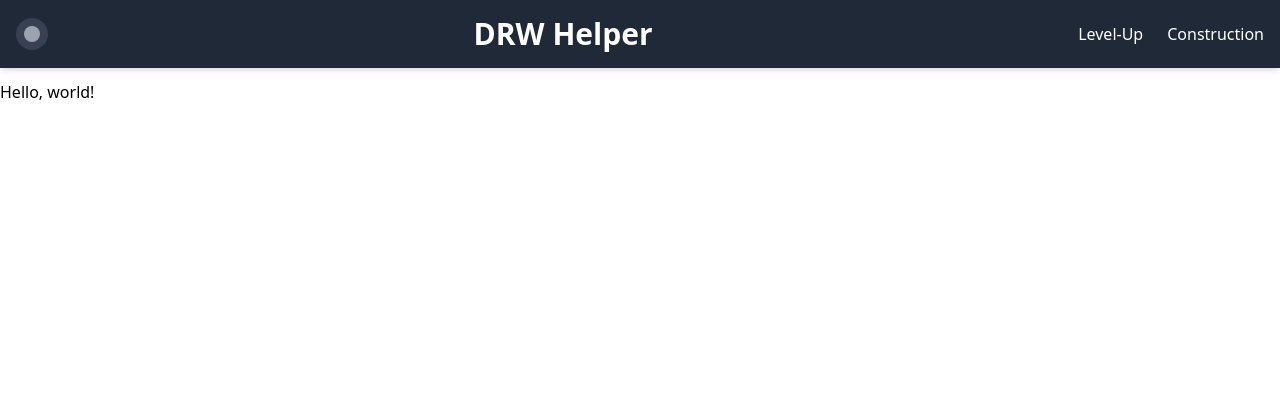
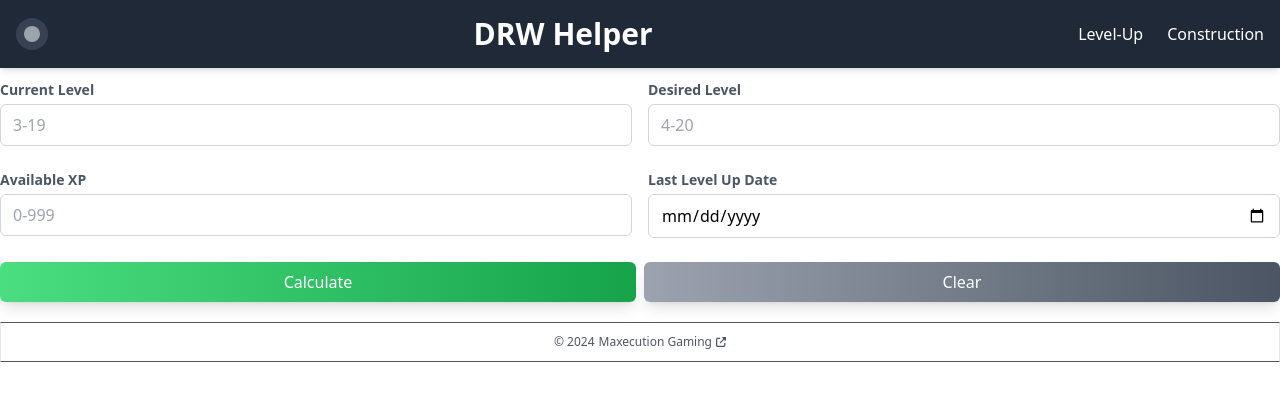
Before and after one commit to maxecution/DRW-helper, a React (Vite) app: page /level-up-calc in a window 1280 px wide. Shown: the top 400 px of the page. Built offline with nearby package versions, Linux system fonts and the light colour scheme.

Commit message:
First draft transferring Level Up Calc into project

```diff
--- a/src/App.jsx
+++ b/src/App.jsx
@@ -1,7 +1,9 @@
 import { BrowserRouter as Router, Route, Routes as Switch } from "react-router-dom";
 import ConstructionPage from "./pages/constructionPage/ConstructionPage.jsx";
 import HelloWorld from "./pages/homePage/HelloWorld.jsx";
+import LevelUpForm from "./pages/levelUpCalc/LevelUpForm.jsx";
 import Navbar from "./pages/navBar/NavBar.jsx";
+import Footer from "./pages/footer/Footer.jsx";
 
 function App() {
   return (
@@ -11,9 +13,10 @@ function App() {
         <Switch>
           <Route path='/' element={<HelloWorld />} />
           <Route path='/construction-planner' element={<ConstructionPage />} />
-          <Route path='/level-up-calc' element={<HelloWorld />} />
+          <Route path='/level-up-calc' element={<LevelUpForm />} />
         </Switch>
       </div>
+      <Footer />
     </Router>
   );
 }
--- a/src/pages/constructionPage/ConstructionPage.jsx
+++ b/src/pages/constructionPage/ConstructionPage.jsx
@@ -54,7 +54,7 @@ function ConstructionPage() {
   };
 
   return (
-    <div className='flex flex-col min-h-screen bg-gray-900 text-white w-full max-w-full'>
+    <div className='flex flex-col min-h-min bg-gray-900 text-white w-full max-w-full'>
       {/* Main Header */}
       <header className='text-center py-6 bg-gray-800 shadow-lg'>
         <h1 className='text-2xl font-bold text-yellow-400 sm:text-3xl md:text-4xl'>
--- /dev/null
+++ b/src/pages/footer/Footer.jsx
@@ -0,0 +1,24 @@
+function Footer() {
+  return (
+    <footer className='h-10 text-center text-gray-600 text-sm flex items-center justify-center border border-y-gray-600'>
+      <p className='text-xs inline-flex'>
+        &copy; 2024
+        <a
+          className='hover:underline flex items-center ml-1'
+          rel='noopener noreferrer'
+          target='_blank'
+          href='https://github.com/maxecution/'>
+          Maxecution Gaming
+          <svg
+            className='w-[10px] h-[10px] fill-gray-600 ml-1'
+            viewBox='0 0 512 512'
+            xmlns='http://www.w3.org/2000/svg'>
+            <path d='M352 0c-12.9 0-24.6 7.8-29.6 19.8s-2.2 25.7 6.9 34.9L370.7 96 201.4 265.4c-12.5 12.5-12.5 32.8 0 45.3s32.8 12.5 45.3 0L416 141.3l41.4 41.4c9.2 9.2 22.9 11.9 34.9 6.9s19.8-16.6 19.8-29.6V32c0-17.7-14.3-32-32-32H352zM80 32C35.8 32 0 67.8 0 112V432c0 44.2 35.8 80 80 80H400c44.2 0 80-35.8 80-80V320c0-17.7-14.3-32-32-32s-32 14.3-32 32V432c0 8.8-7.2 16-16 16H80c-8.8 0-16-7.2-16-16V112c0-8.8 7.2-16 16-16H192c17.7 0 32-14.3 32-32s-14.3-32-32-32H80z'></path>
+          </svg>
+        </a>
+      </p>
+    </footer>
+  );
+}
+
+export default Footer;
--- /dev/null
+++ b/src/pages/levelUpCalc/LevelUpForm.jsx
@@ -0,0 +1,204 @@
+import { useState } from "react";
+import { calculateLevelUpDates } from "../../utils/LevelUpUtils.js";
+
+function LevelUpForm() {
+  const [currentLevel, setCurrentLevel] = useState("");
+  const [desiredLevel, setDesiredLevel] = useState("");
+  const [availableXp, setAvailableXp] = useState("");
+  const [lastLeveledDate, setLastLeveledDate] = useState("");
+  const [resultMessage, setResultMessage] = useState("");
+  const [errors, setErrors] = useState({
+    currentLevel: "",
+    desiredLevel: "",
+    availableXp: "",
+    lastLeveledDate: "",
+  });
+
+  const today = new Date();
+
+  // Form validation
+  const validateForm = () => {
+    let isValid = true;
+    const errorMessages = {
+      currentLevel: "",
+      desiredLevel: "",
+      availableXp: "",
+      lastLeveledDate: "",
+    };
+
+    if (isNaN(currentLevel) || currentLevel < 3 || currentLevel > 19) {
+      errorMessages.currentLevel = "Please enter a valid current level.";
+      isValid = false;
+    }
+    if (isNaN(desiredLevel) || desiredLevel <= currentLevel || desiredLevel > 20) {
+      errorMessages.desiredLevel = "Please enter a valid desired level.";
+      isValid = false;
+    }
+    if (availableXp < 0 || availableXp > 999) {
+      errorMessages.availableXp = "Please enter a valid XP amount.";
+      isValid = false;
+    }
+    if (lastLeveledDate && new Date(lastLeveledDate) > today) {
+      errorMessages.lastLeveledDate = "Date must be in the past.";
+      isValid = false;
+    }
+
+    setErrors(errorMessages);
+    return isValid;
+  };
+
+  const handleSubmit = () => {
+    if (validateForm()) {
+      const baseXp = parseInt(availableXp, 10) || 0;
+      const levelUpDates = calculateLevelUpDates(
+        currentLevel,
+        desiredLevel,
+        baseXp,
+        lastLeveledDate
+      );
+      const finalDate = levelUpDates[levelUpDates.length - 1].date;
+
+      let message = `<p class="mb-2">You can reach level <b>${desiredLevel}</b> by <b>${finalDate.toDateString()}</b></p>`;
+      message += `<ul class="list-disc">`;
+
+      levelUpDates.forEach(({ level, date }) => {
+        message += `<li class="mb-1 ml-6">Level <b>${level}</b> on <b>${date.toDateString()}</b></li>`;
+      });
+
+      message += `</ul>`;
+
+      setResultMessage(message);
+    }
+  };
+
+  const handleClear = () => {
+    setCurrentLevel("");
+    setDesiredLevel("");
+    setAvailableXp("");
+    setLastLeveledDate("");
+    setResultMessage("");
+    setErrors({
+      currentLevel: "",
+      desiredLevel: "",
+      availableXp: "",
+      lastLeveledDate: "",
+    });
+  };
+
+  return (
+    <div className='mb-5'>
+      <form className='space-y-6'>
+        <div className='grid grid-cols-2 gap-4'>
+          <div>
+            <label
+              htmlFor='current-level'
+              className='block text-sm font-semibold text-gray-600 mb-1'>
+              Current Level
+            </label>
+            <input
+              type='number'
+              id='current-level'
+              name='current-level'
+              value={currentLevel}
+              onChange={(e) => setCurrentLevel(Number(e.target.value))}
+              min='3'
+              max='19'
+              placeholder='3-19'
+              className='w-full px-3 py-2 border border-gray-300 rounded-md'
+            />
+            {errors.currentLevel && (
+              <span className='text-red-500 text-xs mt-1'>{errors.currentLevel}</span>
+            )}
+          </div>
+          <div>
+            <label
+              htmlFor='desired-level'
+              className='block text-sm font-semibold text-gray-600 mb-1'>
+              Desired Level
+            </label>
+            <input
+              type='number'
+              id='desired-level'
+              name='desired-level'
+              value={desiredLevel}
+              onChange={(e) => setDesiredLevel(Number(e.target.value))}
+              min='4'
+              max='20'
+              placeholder='4-20'
+              className='w-full px-3 py-2 border border-gray-300 rounded-md'
+            />
+            {errors.desiredLevel && (
+              <span className='text-red-500 text-xs mt-1'>{errors.desiredLevel}</span>
+            )}
+          </div>
+        </div>
+
+        <div className='grid grid-cols-2 gap-4'>
+          <div>
+            <label
+              htmlFor='available-xp'
+              className='block text-sm font-semibold text-gray-600 mb-1'>
+              Available XP
+            </label>
+            <input
+              type='number'
+              id='available-xp'
+              name='available-xp'
+              value={availableXp}
+              onChange={(e) => setAvailableXp(Number(e.target.value))}
+              min='0'
+              max='999'
+              placeholder='0-999'
+              className='w-full px-3 py-2 border border-gray-300 rounded-md'
+            />
+            {errors.availableXp && (
+              <span className='text-red-500 text-xs mt-1'>{errors.availableXp}</span>
+            )}
+          </div>
+          <div>
+            <label
+              htmlFor='last-leveled-date'
+              className='block text-sm font-semibold text-gray-600 mb-1'>
+              Last Level Up Date
+            </label>
+            <input
+              type='date'
+              id='last-leveled-date'
+              name='last-leveled-date'
+              value={lastLeveledDate}
+              onChange={(e) => setLastLeveledDate(e.target.value)}
+              className='w-full px-3 py-2 border border-gray-300 rounded-md'
+            />
+            {errors.lastLeveledDate && (
+              <span className='text-red-500 text-xs mt-1'>{errors.lastLeveledDate}</span>
+            )}
+          </div>
+        </div>
+
+        <div className='flex space-x-2'>
+          <button
+            type='button'
+            onClick={handleSubmit}
+            className='w-full py-2 font-medium text-white bg-gradient-to-r from-green-400 to-green-600 rounded-md shadow-lg'>
+            Calculate
+          </button>
+          <button
+            type='button'
+            onClick={handleClear}
+            className='w-full py-2 font-medium text-white bg-gradient-to-r from-gray-400 to-gray-600 rounded-md shadow-lg'>
+            Clear
+          </button>
+        </div>
+      </form>
+
+      {resultMessage && (
+        <div
+          className='mt-6 p-4 bg-green-100 border border-green-300 rounded-md text-sm text-gray-700'
+          dangerouslySetInnerHTML={{ __html: resultMessage }}
+        />
+      )}
+    </div>
+  );
+}
+
+export default LevelUpForm;
--- /dev/null
+++ b/src/utils/LevelUpUtils.js
@@ -0,0 +1,35 @@
+export const getLevelUpCost = (level) => level * 2;
+
+export const calculateLevelUpDates = (currentLevel, desiredLevel, baseXp, lastLeveledDate) => {
+  const today = new Date();
+  let availableXp = baseXp;
+  let currentDate = new Date(today);
+  const dates = [];
+
+  if (lastLeveledDate) {
+    const daysSinceLastLevel = Math.floor(
+      (today - new Date(lastLeveledDate)) / (1000 * 60 * 60 * 24)
+    );
+    if (daysSinceLastLevel < 8) {
+      const cooldownRemaining = 8 - daysSinceLastLevel;
+      currentDate.setDate(currentDate.getDate() + cooldownRemaining);
+    }
+  }
+
+  for (let level = currentLevel + 1; level <= desiredLevel; level++) {
+    const cost = getLevelUpCost(level);
+
+    while (availableXp < cost) {
+      availableXp++;
+      currentDate.setDate(currentDate.getDate() + 1);
+    }
+
+    availableXp -= cost;
+    dates.push({ level, date: new Date(currentDate) });
+
+    currentDate.setDate(currentDate.getDate() + 8);
+    availableXp += 7;
+  }
+
+  return dates;
+};
```
